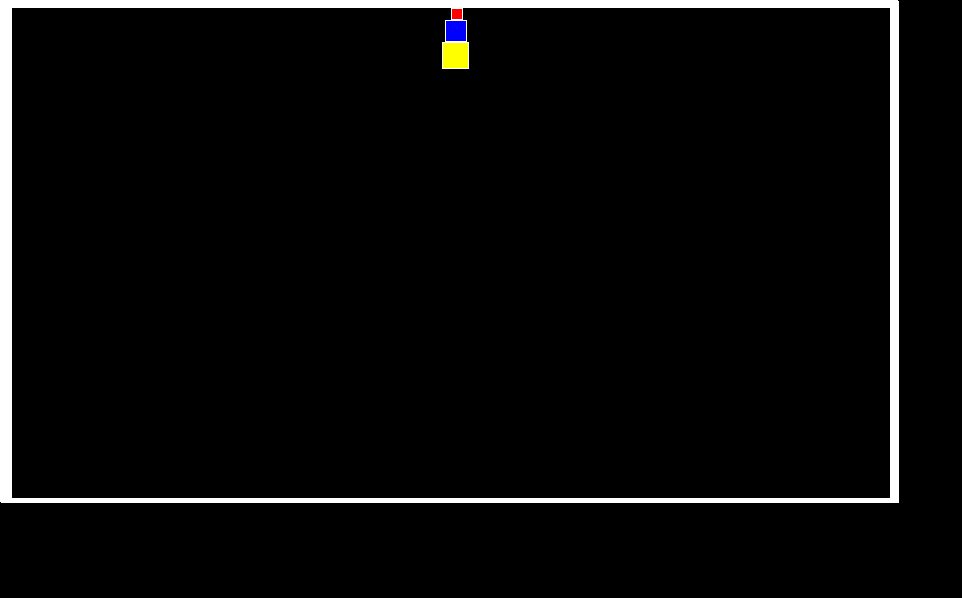
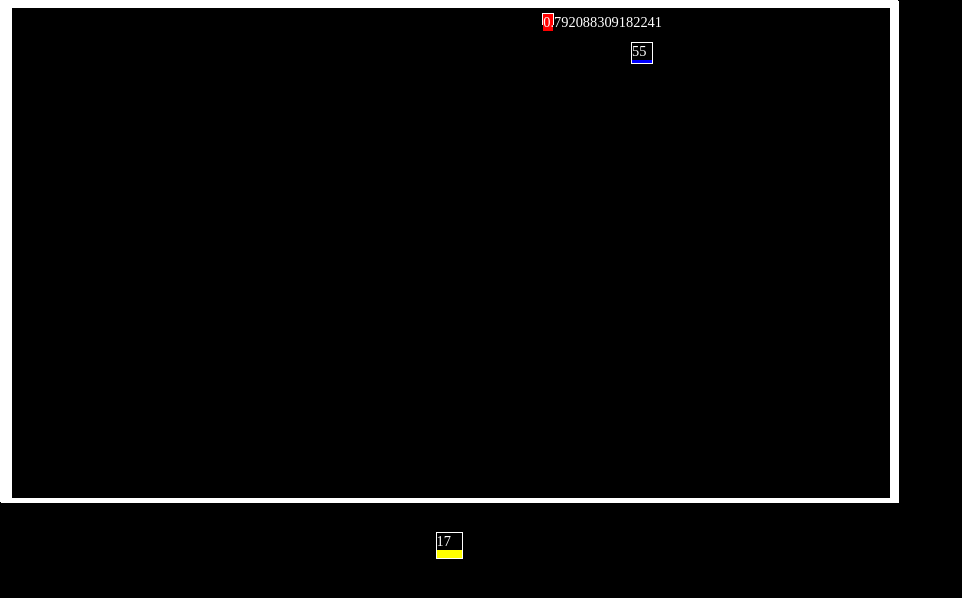
Before and after one commit to ihabtinawi/watch, a plain HTML site: page index.html in a window 1280 px wide. Shown: the whole page, without its empty margins (0-962 px from the left). Drawn offline with Linux system fonts and the light colour scheme.

Commit message:
Working but backwords CCW

```diff
--- a/index.html
+++ b/index.html
@@ -12,10 +12,13 @@
       <div class="circle borderwhite">
         <div class="face borderwhite">
           <div class="second borderwhite">
+            <p class="digital-sec">sec</p>
           </div>
           <div class="min borderwhite">
+            <p class="digital-min">min</p>
           </div>
           <div class="hour borderwhite">
+            <p class="digital-hour">hour</p>
           </div>
         </div>
 
--- a/js/index.js
+++ b/js/index.js
@@ -1,4 +1,5 @@
 $(function (){
+  setInterval(drawTime, 1000);
   $(window).resize(function(){
   });
   function drawTime(ctx, radius){
@@ -7,14 +8,17 @@ $(function (){
     var minute = now.getMinutes();
     var second = now.getSeconds();
     //hour
+    $(".digital-sec").text(second+"");
+    $(".digital-min").text(minute+"");
+    $(".digital-hour").text(hour+"");
     hour=hour%12;
     hour=(hour*Math.PI/6)+
     (minute*Math.PI/(6*60))+
     (second*Math.PI/(360*60));
-    setPos(hour , radius*0.5, radius*0.07);
+    setPos("hour",hour);
     //minute
     minute=(minute*Math.PI/30)+(second*Math.PI/(30*60));
-    setPos(minute, radius*0.8, radius*0.07);
+    setPos("minute",minute);
     // second
     second=(second*Math.PI/30);
     setPos("second", second);
@@ -23,13 +27,19 @@ $(function (){
   function setPos(div, value){
     switch (div) {
       case "second":
-          $(".second").css("left", Math.sin(value) * $(".face").width()/2 + 0.5* $(".face").width()+"px");
-          $(".second").css("top", Math.cos(value) * $(".face").height()/2 + 0.5* $(".face").height()+"px");
+          $(".second").css("top",0.5* $(".face").height() - Math.cos(value) * $(".face").height()/2 + "px");
+          $(".second").css("left",0.5* $(".face").width() - Math.sin(value) * $(".face").width()/2 + "px");
+          $(".digital-sec").text(1+Math.sin(value)+"");
           break;
       case "minute":
-
+          $(".min").css("left", 0.5* $(".face").width() - Math.sin(value) * $(".face").width()/2 + "px");
+          $(".min").css("top", 0.5* $(".face").height() - Math.cos(value) * $(".face").height()/2 + "px");
+  ///        $(".digital-min").text(value+"");
           break;
       case "hour":
+          $(".hour").css("left",0.5* $(".face").width() - Math.sin(value) * $(".face").width()/2 + "px");
+          $(".hour").css("top", 0.5* $(".face").height() - Math.cos(value) * $(".face").height()/2 + "px");
+    //      $(".digital-hour").text(value+"");
           break;
     }
   }
--- a/scss/index.scss
+++ b/scss/index.scss
@@ -1,3 +1,4 @@
+$fontsize: 0.9rem;
 * {
   margin: 0;
   padding: 0;
@@ -40,6 +41,11 @@
   position: relative;
   /* top: 10%; */
   left: 50% ;
+  .digital-sec {
+    font-size: $fontsize;
+    color: white;
+    background-color: red;
+  }
 
 }
 .min {
@@ -50,6 +56,10 @@
   background-color:  blue;
   position: relative;
   left: 49.3%;
+  .digital-min {
+    font-size: $fontsize;
+    color: white;
+  }
 }
 .hour {
   width: 25px;
@@ -58,4 +68,8 @@
   background-color: yellow;
   position: relative;
   left: 49%;
+  .digital-hour {
+    font-size: $fontsize;
+    color: white;
+  }
 }
```
Also changed, not shown: css/index.css, 1 other file.
